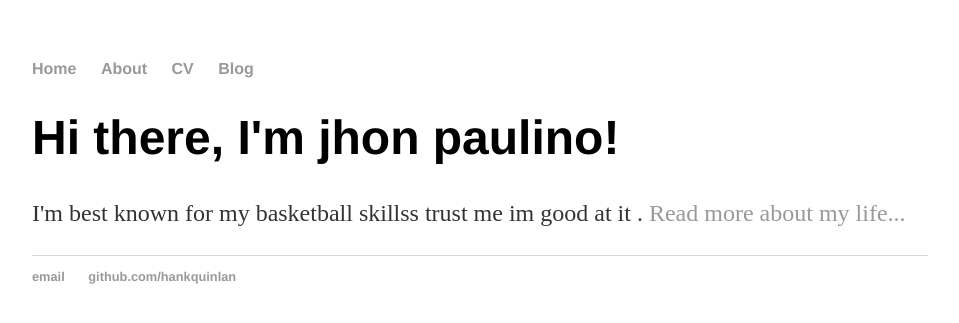
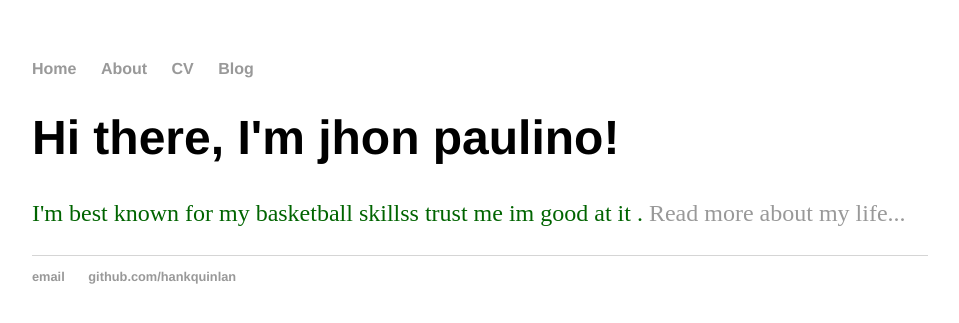
Before and after one commit to jhonp9659/jhonp9659.github.io, a Jekyll site: the page index.html, which Jekyll copies as it is, in a window 1280 px wide. Shown: the top 323 px of the page, without its empty margins (160-1119 px from the left). Built offline with Jekyll 4.4.1, drawn with Linux system fonts in a browser that asks for light colours.

Commit message:
Update main.css

```diff
--- a/css/main.css
+++ b/css/main.css
@@ -26,7 +26,7 @@ h1 {
 p {
     font-size: 1.5em;
     line-height: 1.4em;
-    color: #333;
+    color: #006400;
 }
 footer {
     border-top: 1px solid #d5d5d5;
```
